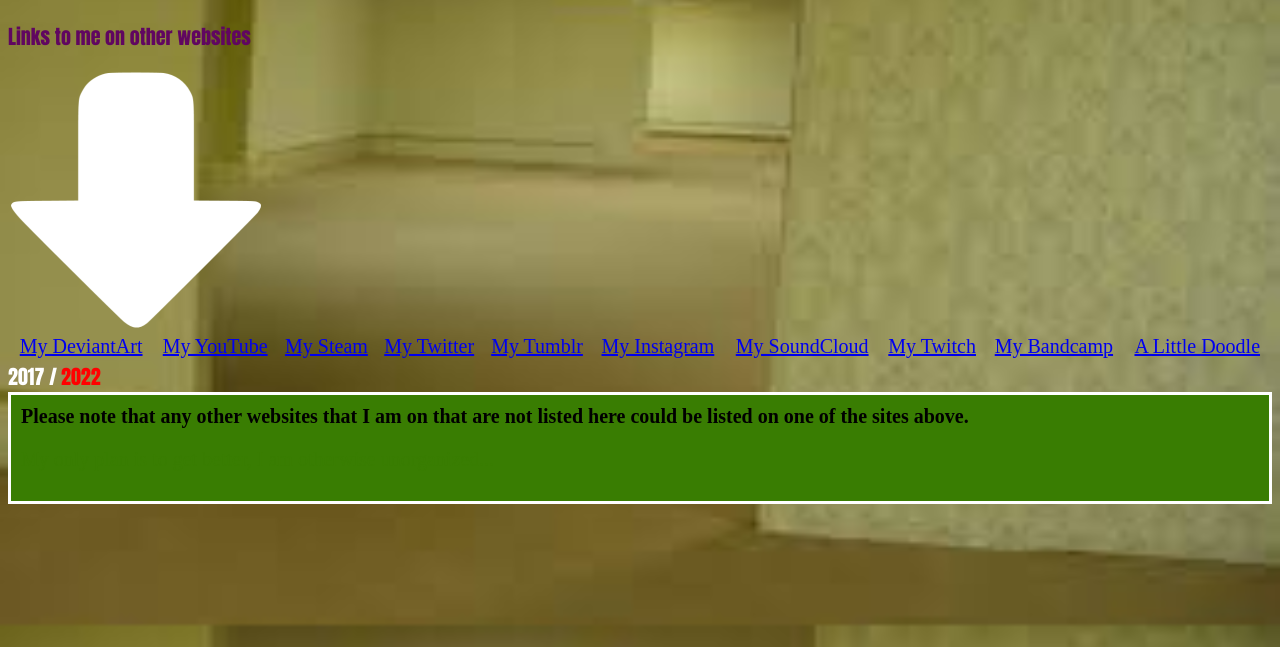
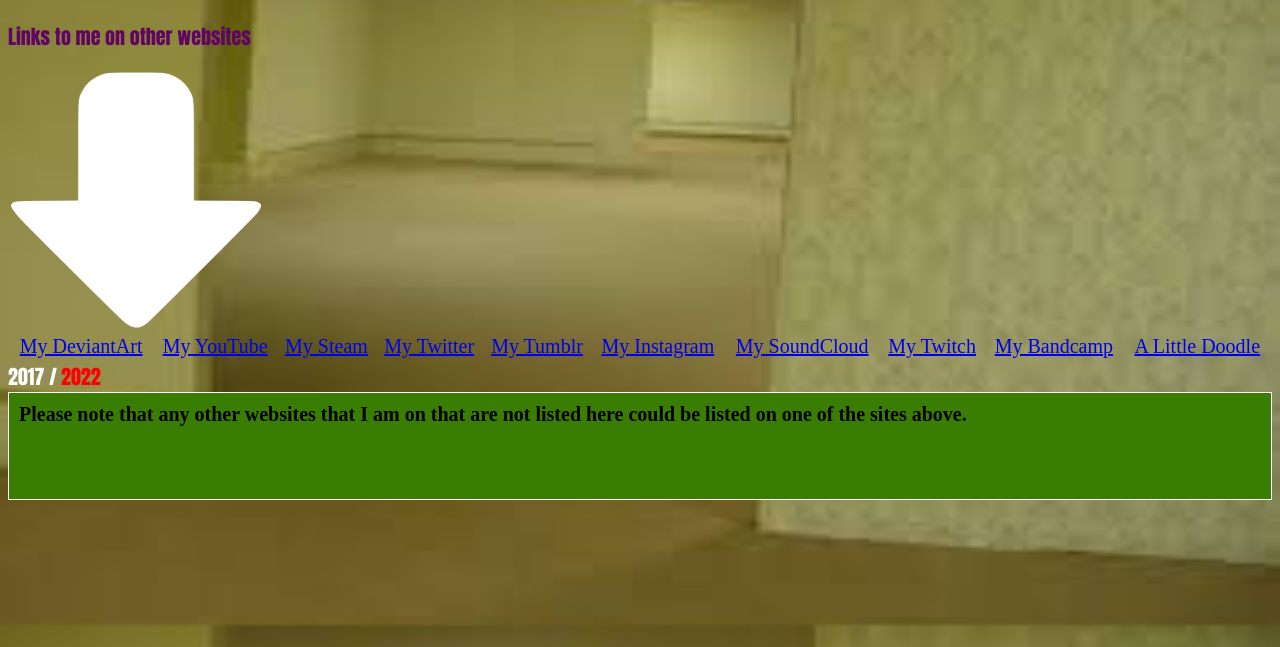
Before and after one commit to daslyg/daslyg, a plain HTML site: page index.html in a window 1280 px wide. Shown: the part 175-822 px from the top of the page. Drawn offline with Linux system fonts and the light colour scheme.

Commit message:
Update style.css

```diff
--- a/style.css
+++ b/style.css
@@ -5,6 +5,6 @@ body {
             min-height: 800px;
         }
         .boxed {
-          border: 3px solid #ffffff;
+          border: 1px solid #ffffff;
           background-color: #397D02;
         }
```
